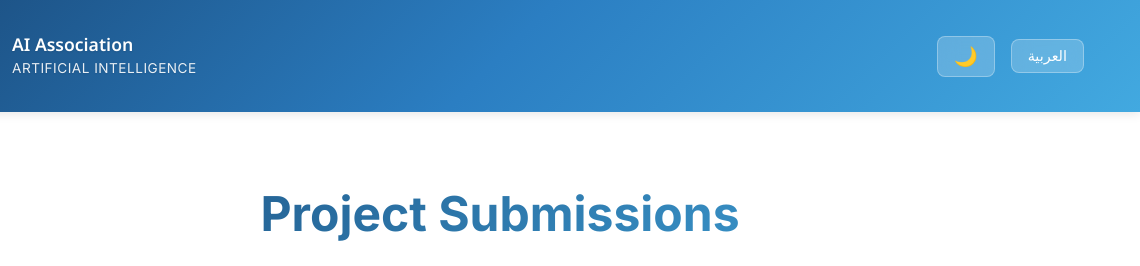
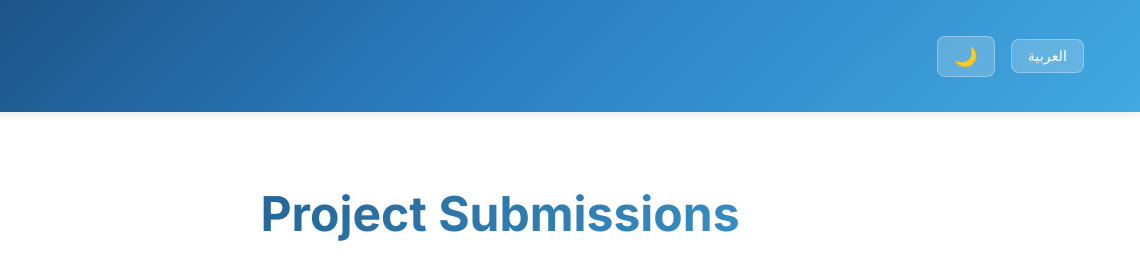
Before and after one commit to yaraabdullah/project-submission, a plain HTML site: page index.html in a window 1280 px wide. Shown: the top 266 px of the page, 140-1280 px from the left. Drawn offline with Linux system fonts and the light colour scheme.

Commit message:
remove the heading

```diff
--- a/index.html
+++ b/index.html
@@ -18,8 +18,7 @@
                         <img src="AI Association Logo.jpeg" alt="AI Association Logo" class="logo-image">
                     </div>
                     <div class="logo-text">
-                        <span class="association-text" data-en="AI Association" data-ar="جمعية الذكاء الاصطناعي">AI Association</span>
-                        <span class="arabic-text" data-en="Artificial Intelligence" data-ar="الذكاء الاصطناعي">Artificial Intelligence</span>
+
                     </div>
                 </div>
                 <div class="header-controls">
```
